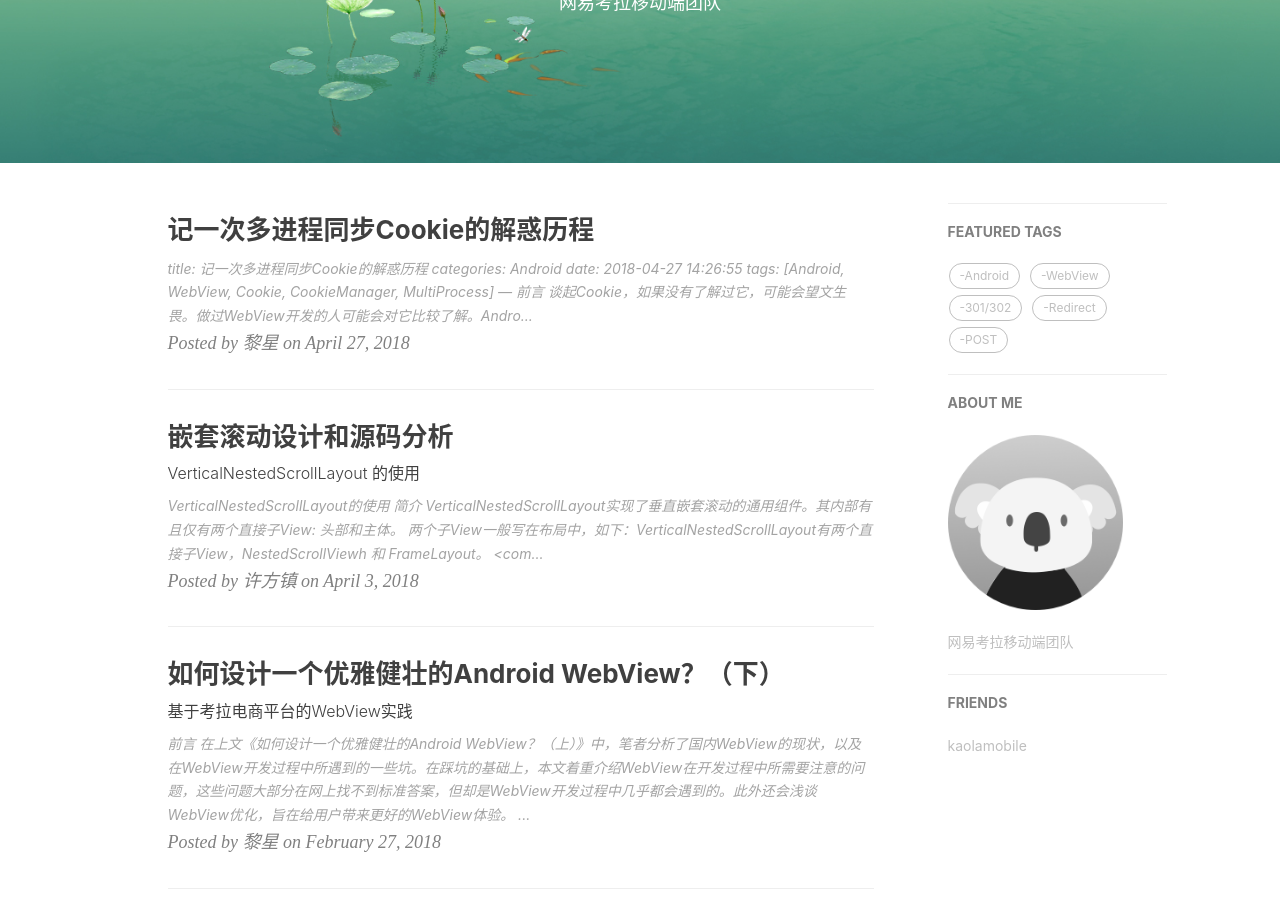
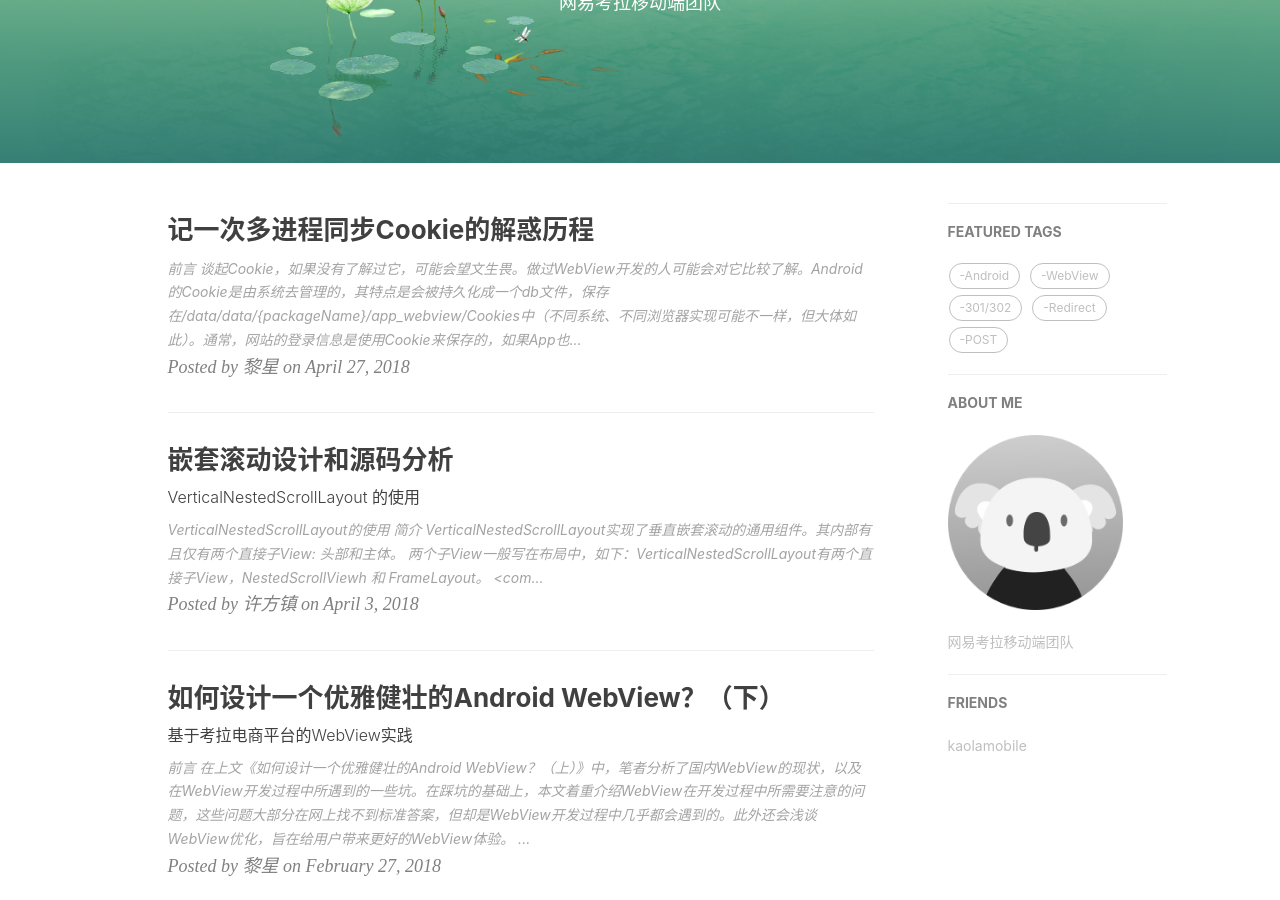
Before and after one commit to KaolaMobile/kaolamobile.github.io, a Jekyll site: the page built from index.html, in a window 1280 px wide and 900 px high, scrolled down 343 px. Built offline with Jekyll 4.4.1, drawn with Linux system fonts in a browser that asks for light colours; nearby versions of some CDN libraries; the list of posts is cut into pages by our own code; comment, search, counter and statistics services are not loaded.

Commit message:
remove unrelate content.

```diff
--- a/_posts/2018-04-27-android-cookie-sync-between-multiprocess.md
+++ b/_posts/2018-04-27-android-cookie-sync-between-multiprocess.md
@@ -24,13 +24,6 @@ tags:
 
     -MultiProcess
 
----
-
----
-title: 记一次多进程同步Cookie的解惑历程
-categories: Android
-date: 2018-04-27 14:26:55
-tags: [Android, WebView, Cookie, CookieManager, MultiProcess]
 ---
 
 # 前言
```
